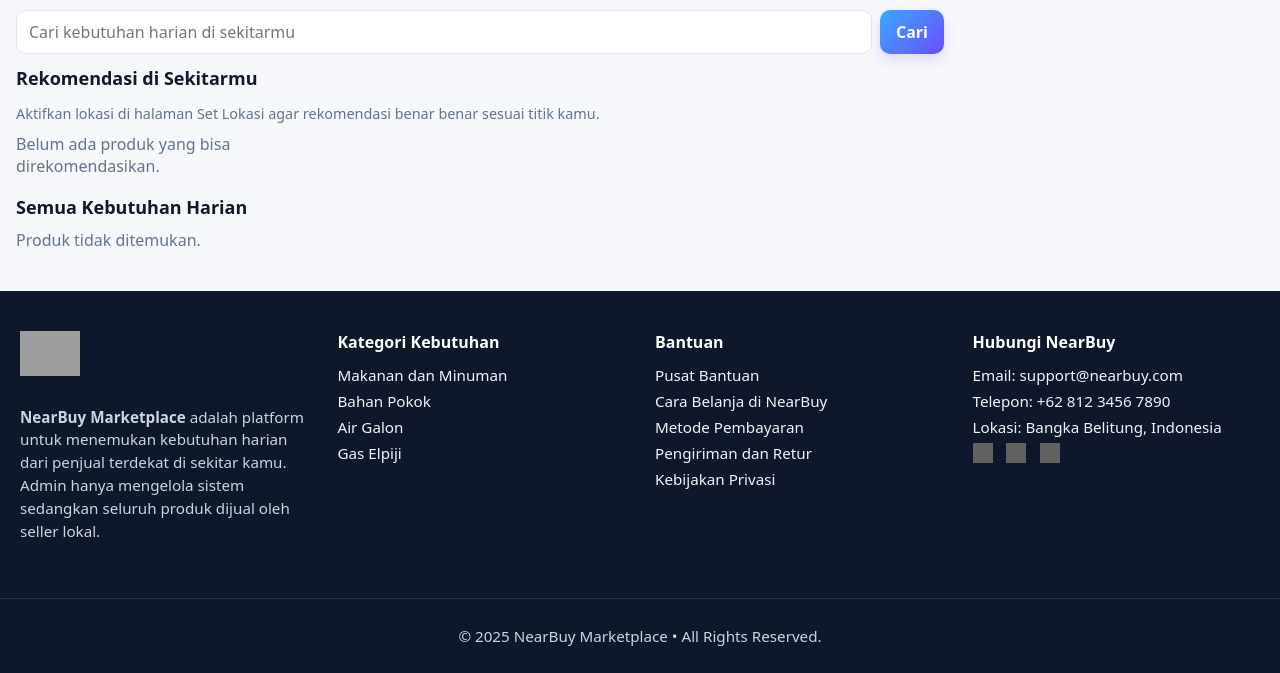
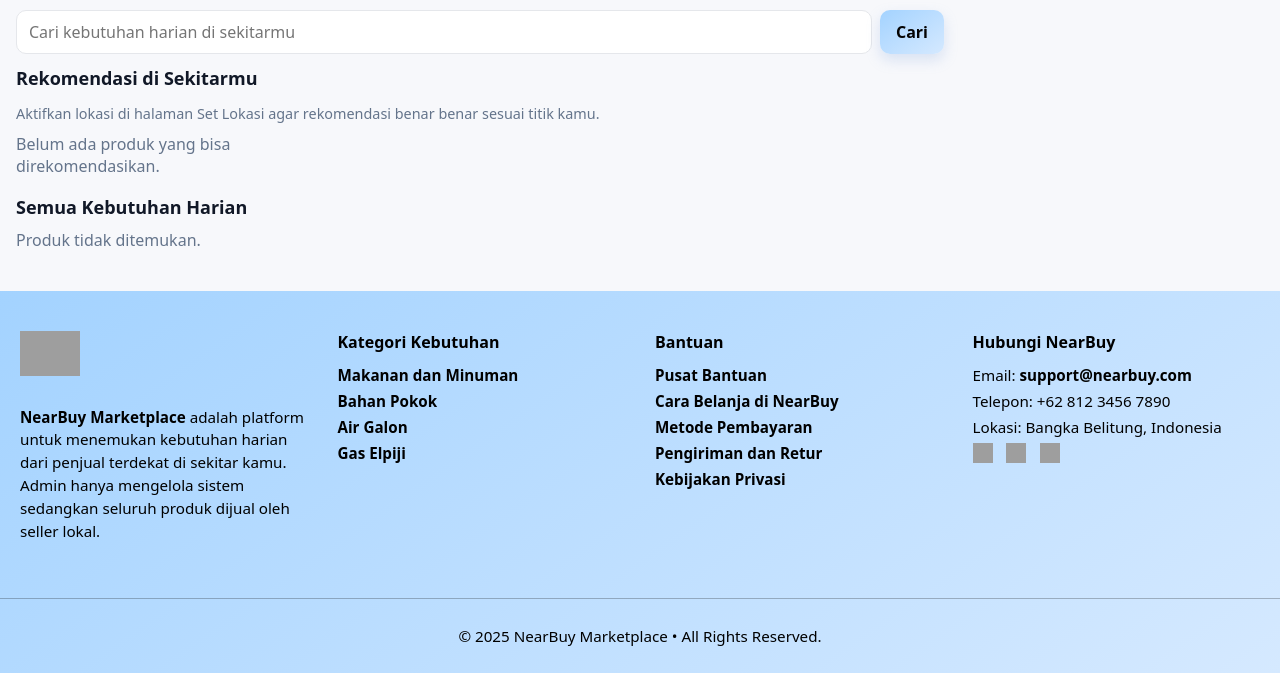
Before and after one commit to mirza-74/NearBuy-Marketplace, a PHP site: page /index.php in a window 1280 px wide. Shown: the part 331-1004 px from the top of the page. Run offline with PHP 8.4, Linux system fonts and the light colour scheme; data comes from the database, SQL or seed files in the repository; data that the repository does not hold is empty; grey boxes are pictures that could not be loaded.

Commit message:
perbaikan tampilan css index

```diff
--- a/public/index.php
+++ b/public/index.php
@@ -291,6 +291,7 @@ try {
       </form>
     </section>
 
+
     <!-- Rekomendasi Produk Terdekat -->
     <section class="produk-section">
       <h2>Rekomendasi di Sekitarmu</h2>
--- a/public/style-profil.css
+++ b/public/style-profil.css
@@ -1,5 +1,5 @@
 /* =========================================================
-   SellExa – Profil / Akun Styles
+   NEARBUY– Profil / Akun Styles
    ========================================================= */
 
 :root{
@@ -167,7 +167,7 @@
   border-radius:12px;
   text-decoration:none;
   background:#f9fafb;
-  color:#0f172a;
+  color:#688ce0;
   font-size:.78rem;
   transition:background .15s ease, transform .15s ease, box-shadow .15s ease;
 }
--- a/public/style.css
+++ b/public/style.css
@@ -524,7 +543,7 @@ body{
 /* =========================================================
    Footer
    ========================================================= */
-.footer-market { background:#0f172a; color:#f1f5f9; font-size:.95rem; margin-top:40px; }
+.footer-market { background:#8caaef; color:#f1f5f9; font-size:.95rem; margin-top:40px; }
 .footer-market a { color:#f1f5f9; text-decoration:none; }
 .footer-market a:hover { text-decoration:underline; }
 .footer-top {
@@ -952,3 +971,163 @@ input,button,select,textarea{font:inherit}
   font-size: 0.75rem;
   color: #9ca3af;
 }
+/* =========================================================
+   NeareBuy (Updated gradient final)
+========================================================= */
+:root{
+  --brand-a:hsl(209,100%,82%);
+  --brand-b:#d5e9ff;
+
+  --brand:#3555ff;
+  --brand-2:#2a44cc;
+  --text:#111827;
+  --muted:#6b7280;
+  --bg:#f7f8fb;
+  --card:#ffffff;
+  --border:#e5e7eb;
+  --radius:12px;
+  --header-h:56px;
+}
+
+*{box-sizing:border-box}
+html,body{height:100%}
+body{
+  margin:0;
+  font-family:system-ui,-apple-system,Segoe UI,Roboto,Ubuntu,"Helvetica Neue",Arial,"Noto Sans",sans-serif;
+  color:var(--text);
+  background:var(--bg);
+}
+
+
+
+/* MOBILE NAV */
+.nav-toggle{
+  display:none;width:42px;height:42px;border:0;background:transparent;cursor:pointer;border-radius:10px;
+  align-items:center;justify-content:center;
+}
+.nav-toggle .bar{
+  display:block;width:22px;height:2px;border-radius:2px;background:#fff;transition:.2s;
+}
+.nav-toggle .bar + .bar{margin-top:5px}
+
+@media(max-width:860px){
+  .nav-toggle{display:inline-flex}
+  .nav-links{
+    position:fixed;left:0;right:0;top:calc(var(--header-h));
+    background:#080606;border-top:1px solid #e5e7eb;
+    display:grid;gap:6px;padding:12px;
+    max-height:80vh;overflow:auto;
+    transform:translateY(-110%);opacity:0;visibility:hidden;
+    transition:.2s;
+  }
+  .nav-links a{color:#0f172a;background:none}
+  .main-header.is-open .nav-links{
+    transform:translateY(0);opacity:1;visibility:visible;
+  }
+  body.nav-open{overflow:hidden}
+}
+
+/* =========================================================
+   GENERAL UI COMPONENTS  (unchanged except colors)
+========================================================= */
+
+.search button,
+.btn-add,
+.btn-claim {
+  background:linear-gradient(145deg,var(--brand-a),var(--brand-b));
+  box-shadow:0 6px 14px rgba(137,170,222,.28);
+  color:#040303;
+}
+
+/* Hover tetap tone lembut */
+.search button:hover,
+.btn-add:hover,
+.btn-claim:hover {
+  filter:brightness(1.05);
+  transform:translateY(-2px);
+}
+
+/* =========================================================
+   FOOTER — Updated to match header gradient
+========================================================= */
+
+/* ==========================================
+   FOOTER – UBAH SEMUA TEKS JADI HITAM
+========================================== */
+
+.footer-market {
+   background: linear-gradient(145deg, hsl(209, 100%, 82%), #d5e9ff) !important;
+  color: #000 !important;           /* teks footer jadi hitam */
+}
+
+.footer-market a {
+  color: #000 !important;
+  font-weight: 600;
+}
+
+.footer-col h4 {
+  color: #000 !important;
+}
+
+.footer-market p,
+.footer-market li {
+  color: #000 !important;
+}
+
+/* Footer bawah */
+.footer-bottom {
+  border-top: 1px solid rgba(0,0,0,0.25) !important;
+  color: #000 !important;
+}
+
+/* Icon sosial agar tidak putih lagi */
+.social-links a img {
+  filter: invert(0%) !important; /* icon jadi hitam / gelap */
+}
+.search-bar {
+  position: relative;
+  width: 520px;
+  max-width: 100%;
+  display: flex;
+  align-items: center;
+}
+
+.search-bar .search-icon {
+  position: absolute;
+  left: 14px;
+  top: 50%;
+  transform: translateY(-50%);
+  opacity: 0.7;
+  pointer-events: none;
+}
+
+.search-bar input {
+  flex: 1;
+  padding: 12px 16px 12px 45px; /* ruang icon */
+  border-radius: 30px 0 0 30px;
+  border: 1px solid #d0d7e2;
+  font-size: 15px;
+  outline: none;
+}
+
+.btn-search {
+  padding: 12px 20px;
+  border: none;
+  background: #ff5722;
+  color: white;
+  font-weight: bold;
+  border-radius: 0 30px 30px 0;
+  cursor: pointer;
+  transition: .2s;
+}
+
+.btn-search:hover {
+  background: #e64a19;
+}
+
+
+/* =========================================================
+   (All other product UI, wishlist, responsive settings remain unchanged)
+========================================================= */
+
+/* ... (SEMUA BAGIAN KODE KAMU YANG LAIN DIPERTAHANKAN TANPA DIUBAH) ... */
```
Also changed, not shown: other parts of public/style.css (+42 -23 lines).
